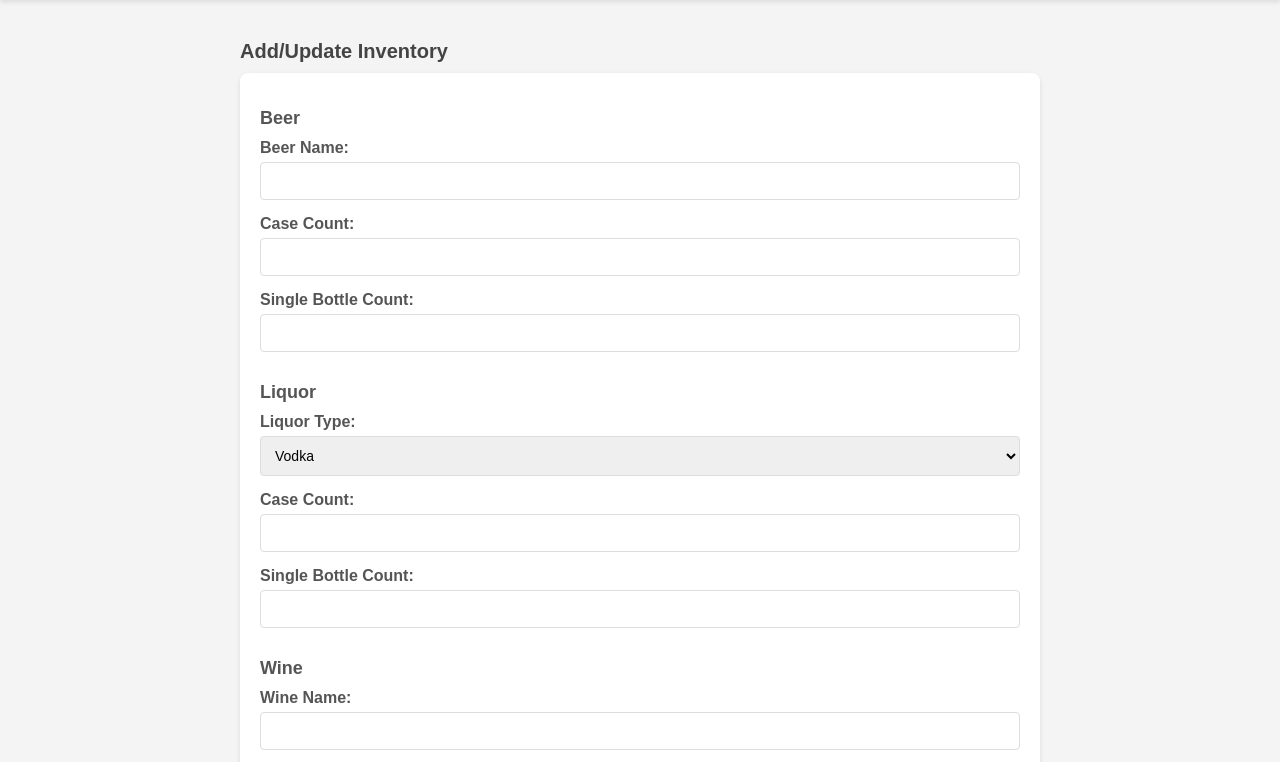
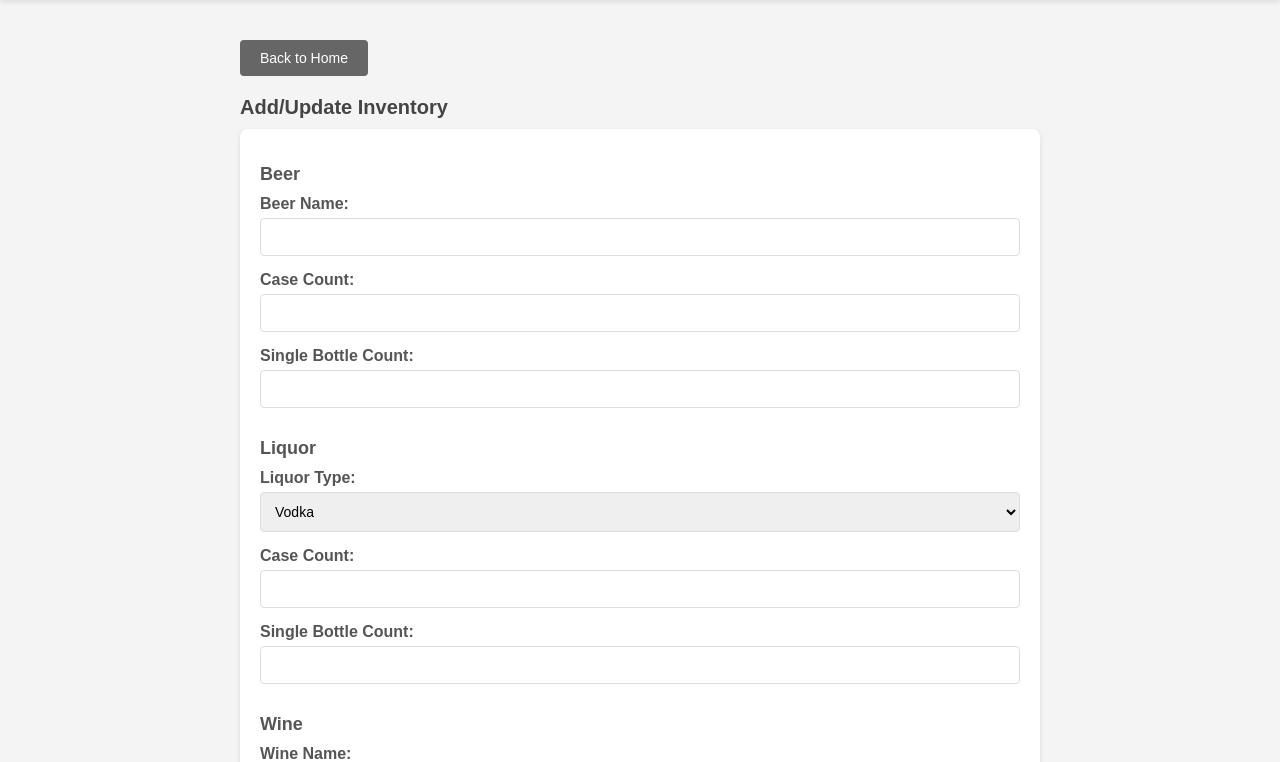
Before and after one commit to npittman0127/Bar-Inventory, a plain HTML site: page storage.html in a window 1280 px wide. Shown: the part 58-820 px from the top of the page. Drawn offline with Linux system fonts and the light colour scheme.

Commit message:
Update storage.html

```diff
--- a/storage.html
+++ b/storage.html
@@ -11,6 +11,7 @@
     <h1>Storage Inventory</h1>
   </header>
   <main>
+    <a href="index.html" class="back-button">Back to Home</a>
     <section>
       <h2>Add/Update Inventory</h2>
       <form id="storage-form">
```
